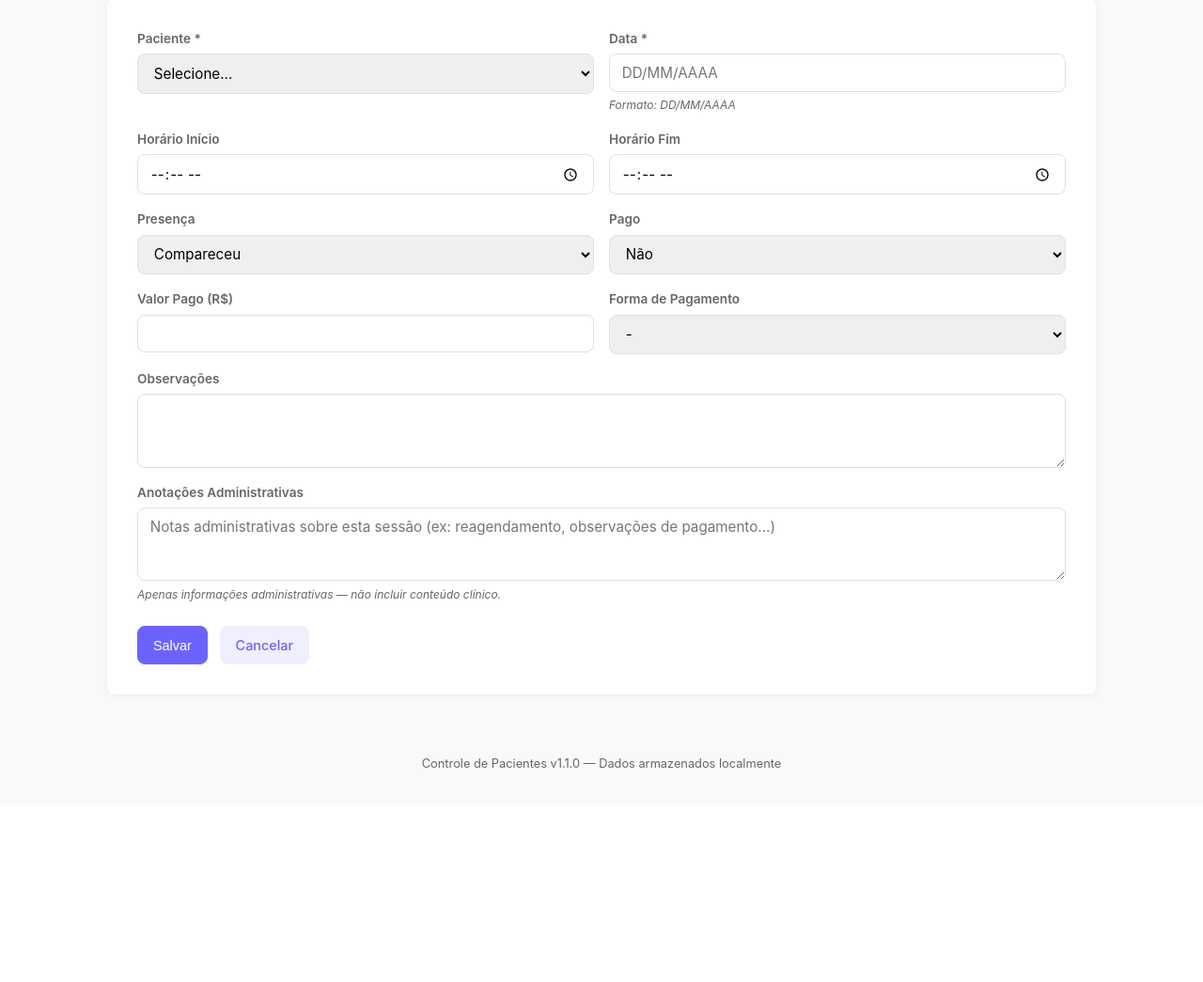
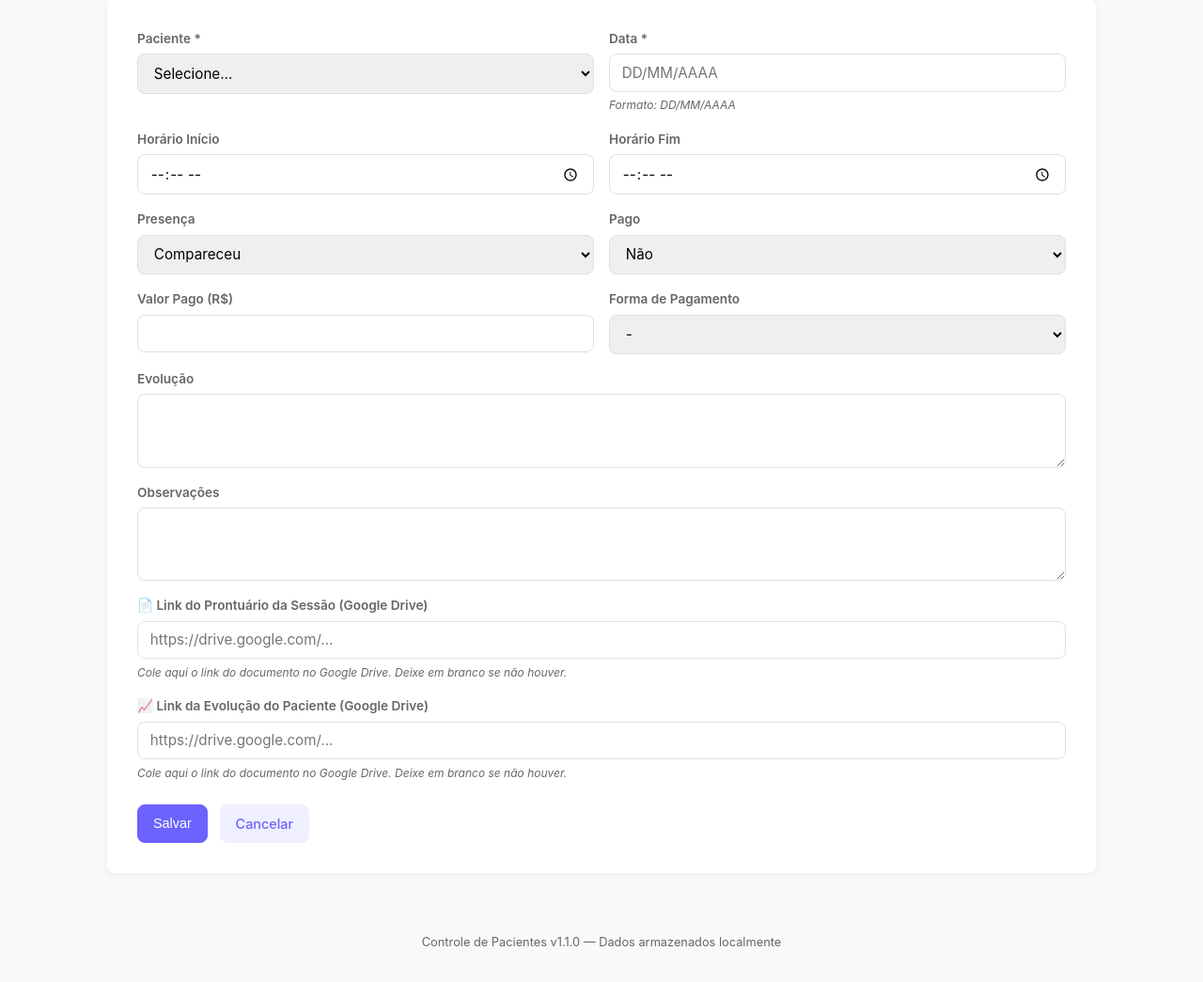
Before and after one commit to PauloMoura81/controle-pacientes, a Flask app: page /sessoes/nova in a window 1280 px wide. Shown: the part 147-1192 px from the top of the page at 94% size. Before the commit the page ends 964 px from the top, so only its background shows below. Run offline with Flask 3, Linux system fonts and the light colour scheme; data that the repository does not hold is empty.

Commit message:
feat: v1.2.0 - Integração Google Drive e campo Evolução
- Adiciona links de Prontuário da Sessão e Evolução do Paciente
  (Google Drive) ao registro de sessão, com validação de URL e
  abertura direta pelo app
- Adiciona logging em arquivo com rotação automática (dados/logs/app.log)
- Adiciona migração automática de schema na inicialização, para que
  bancos de produção já existentes recebam colunas novas sem perda de dados
- Substitui o campo "Anotações Administrativas" por "Evolução" no
  registro de sessão, exibido antes de "Observações"
- Corrige abertura do navegador para usar 127.0.0.1 em vez de localhost

```diff
--- a/app.py
+++ b/app.py
@@ -1,13 +1,16 @@
 """
 Controle de Pacientes - App Web Local
 Desenvolvido para psicólogos gerenciarem seus atendimentos.
-v1.1.0 - Melhorias de Usabilidade e Cadastro
+v1.2.0 - Integração Google Drive (Documentos Clínicos)
 """
 
 import io
 import csv
 import os
+import re
 import sys
+import logging
+from logging.handlers import RotatingFileHandler
 from datetime import datetime, date
 from flask import Flask, render_template, request, redirect, url_for, flash, jsonify, Response, send_file
 from flask_sqlalchemy import SQLAlchemy
@@ -21,12 +24,43 @@ else:
 DATA_DIR = os.path.join(BASE_DIR, "dados")
 os.makedirs(DATA_DIR, exist_ok=True)
 
+LOG_DIR = os.path.join(DATA_DIR, "logs")
+os.makedirs(LOG_DIR, exist_ok=True)
+
 app = Flask(__name__)
 app.config['SECRET_KEY'] = 'psico-controle-local-2024'
 app.config['SQLALCHEMY_DATABASE_URI'] = f"sqlite:///{os.path.join(DATA_DIR, 'pacientes.db')}"
 app.config['SQLALCHEMY_TRACK_MODIFICATIONS'] = False
 
 db = SQLAlchemy(app)
+
+
+# ==================== LOGGING ====================
+# Log em arquivo com rotação automática (para análise e troubleshooting)
+
+log_handler = RotatingFileHandler(
+    os.path.join(LOG_DIR, 'app.log'), maxBytes=1_000_000, backupCount=5, encoding='utf-8'
+)
+log_handler.setFormatter(logging.Formatter('%(asctime)s [%(levelname)s] %(message)s'))
+
+logger = logging.getLogger('controle_pacientes')
+logger.setLevel(logging.INFO)
+logger.addHandler(log_handler)
+
+app.logger.addHandler(log_handler)
+app.logger.setLevel(logging.INFO)
+
+
+# ==================== VALIDAÇÃO DE URL (Google Drive) ====================
+
+DRIVE_URL_PATTERN = re.compile(r'^https://(drive|docs)\.google\.com/', re.IGNORECASE)
+
+
+def _validar_url_drive(url):
+    """Aceita vazio (campo opcional) ou uma URL do drive.google.com / docs.google.com."""
+    if not url:
+        return True
+    return bool(DRIVE_URL_PATTERN.match(url.strip()))
 
 
 # ==================== MODELS ====================
@@ -68,8 +102,10 @@ class Sessao(db.Model):
     pago = db.Column(db.Boolean, default=False)
     valor_pago = db.Column(db.Float, default=0.0)
     forma_pagamento = db.Column(db.String(30), nullable=True)
+    evolucao = db.Column(db.Text, nullable=True)  # v1.2.0: evolução do paciente na sessão
     observacoes = db.Column(db.Text, nullable=True)
-    anotacoes = db.Column(db.Text, nullable=True)  # v1.1.0: anotações administrativas
+    link_prontuario = db.Column(db.Text, nullable=True)  # v1.2.0: link do Prontuário da Sessão (Google Drive)
+    link_evolucao = db.Column(db.Text, nullable=True)  # v1.2.0: link da Evolução do Paciente (Google Drive)
 
 
 # ==================== ROUTES ====================
@@ -142,6 +178,7 @@ def novo_paciente():
         )
         db.session.add(paciente)
         db.session.commit()
+        logger.info(f"Paciente criado: id={paciente.id} nome={paciente.nome}")
         flash('Paciente cadastrado com sucesso!', 'success')
         return redirect(url_for('listar_pacientes'))
     return render_template('paciente_form.html', paciente=None)
@@ -166,6 +203,7 @@ def editar_paciente(id):
         paciente.status = request.form.get('status', 'Ativo')
         paciente.observacoes = request.form.get('observacoes')
         db.session.commit()
+        logger.info(f"Paciente atualizado: id={paciente.id} nome={paciente.nome}")
         flash('Paciente atualizado!', 'success')
         return redirect(url_for('listar_pacientes'))
     return render_template('paciente_form.html', paciente=paciente)
@@ -182,6 +220,7 @@ def ver_paciente(id):
 @app.route('/pacientes/<int:id>/excluir', methods=['POST'])
 def excluir_paciente(id):
     paciente = Paciente.query.get_or_404(id)
+    logger.info(f"Paciente excluído: id={paciente.id} nome={paciente.nome}")
     db.session.delete(paciente)
     db.session.commit()
     flash(f'Paciente "{paciente.nome}" excluído.', 'success')
@@ -204,6 +243,11 @@ def nova_sessao():
         if not data:
             flash('A data da sessão é obrigatória.', 'error')
             return redirect(request.url)
+        link_prontuario = request.form.get('link_prontuario', '').strip() or None
+        link_evolucao = request.form.get('link_evolucao', '').strip() or None
+        if not _validar_url_drive(link_prontuario) or not _validar_url_drive(link_evolucao):
+            flash('Os links de Prontuário/Evolução devem ser URLs do Google Drive (drive.google.com ou docs.google.com).', 'error')
+            return redirect(request.url)
         # Calculate session number
         count = Sessao.query.filter_by(paciente_id=paciente_id, presenca='Compareceu').count()
         sessao = Sessao(
@@ -216,11 +260,14 @@ def nova_sessao():
             pago=request.form.get('pago') == 'Sim',
             valor_pago=float(request.form.get('valor_pago') or 0),
             forma_pagamento=request.form.get('forma_pagamento'),
+            evolucao=request.form.get('evolucao'),
             observacoes=request.form.get('observacoes'),
-            anotacoes=request.form.get('anotacoes')
+            link_prontuario=link_prontuario,
+            link_evolucao=link_evolucao
         )
         db.session.add(sessao)
         db.session.commit()
+        logger.info(f"Sessão criada: id={sessao.id} paciente_id={paciente_id} data={data}")
         flash('Sessão registrada!', 'success')
         return redirect(url_for('ver_paciente', id=paciente_id))
     pacientes = Paciente.query.filter_by(status='Ativo').order_by(Paciente.nome).all()
@@ -236,6 +283,11 @@ def editar_sessao(id):
         if not data:
             flash('A data da sessão é obrigatória.', 'error')
             return redirect(request.url)
+        link_prontuario = request.form.get('link_prontuario', '').strip() or None
+        link_evolucao = request.form.get('link_evolucao', '').strip() or None
+        if not _validar_url_drive(link_prontuario) or not _validar_url_drive(link_evolucao):
+            flash('Os links de Prontuário/Evolução devem ser URLs do Google Drive (drive.google.com ou docs.google.com).', 'error')
+            return redirect(request.url)
         sessao.data = data
         sessao.horario_inicio = request.form.get('horario_inicio')
         sessao.horario_fim = request.form.get('horario_fim')
@@ -243,9 +295,12 @@ def editar_sessao(id):
         sessao.pago = request.form.get('pago') == 'Sim'
         sessao.valor_pago = float(request.form.get('valor_pago') or 0)
         sessao.forma_pagamento = request.form.get('forma_pagamento')
+        sessao.evolucao = request.form.get('evolucao')
         sessao.observacoes = request.form.get('observacoes')
-        sessao.anotacoes = request.form.get('anotacoes')
+        sessao.link_prontuario = link_prontuario
+        sessao.link_evolucao = link_evolucao
         db.session.commit()
+        logger.info(f"Sessão atualizada: id={sessao.id} paciente_id={sessao.paciente_id}")
         flash('Sessão atualizada!', 'success')
         return redirect(url_for('ver_paciente', id=sessao.paciente_id))
     pacientes = Paciente.query.filter_by(status='Ativo').order_by(Paciente.nome).all()
@@ -256,6 +311,7 @@ def editar_sessao(id):
 def excluir_sessao(id):
     sessao = Sessao.query.get_or_404(id)
     paciente_id = sessao.paciente_id
+    logger.info(f"Sessão excluída: id={sessao.id} paciente_id={paciente_id}")
     db.session.delete(sessao)
     db.session.commit()
     flash('Sessão excluída.', 'success')
@@ -348,7 +404,7 @@ def exportar_sessoes():
     sessoes = Sessao.query.order_by(Sessao.data.desc()).all()
 
     headers = ['Paciente', 'Data', 'Horário Início', 'Horário Fim', 'Presença',
-               'Nº Sessão', 'Pago', 'Valor Pago', 'Forma Pagamento', 'Observações', 'Anotações']
+               'Nº Sessão', 'Pago', 'Valor Pago', 'Forma Pagamento', 'Evolução', 'Observações']
 
     rows = []
     for s in sessoes:
@@ -362,8 +418,8 @@ def exportar_sessoes():
             'Sim' if s.pago else 'Não',
             f'{s.valor_pago:.2f}',
             s.forma_pagamento or '',
-            s.observacoes or '',
-            s.anotacoes or ''
+            s.evolucao or '',
+            s.observacoes or ''
         ])
 
     if formato == 'excel':
@@ -449,11 +505,40 @@ def _export_excel(name, headers, rows):
     )
 
 
+# ==================== MIGRAÇÕES ====================
+
+def _run_migrations():
+    """Adiciona colunas novas a tabelas já existentes, sem apagar dados.
+
+    db.create_all() só cria tabelas ausentes — não altera tabelas que já
+    existem. Bancos de produção (com pacientes/sessões já cadastrados)
+    precisam desse passo para receber colunas adicionadas em versões novas.
+    """
+    inspector = db.inspect(db.engine)
+    if 'sessoes' not in inspector.get_table_names():
+        return  # tabela ainda não existe, será criada pelo create_all()
+
+    colunas_existentes = {c['name'] for c in inspector.get_columns('sessoes')}
+    colunas_novas = {
+        'link_prontuario': 'TEXT',
+        'link_evolucao': 'TEXT',
+        'evolucao': 'TEXT',
+    }
+    with db.engine.connect() as conn:
+        for nome, tipo in colunas_novas.items():
+            if nome not in colunas_existentes:
+                conn.execute(db.text(f'ALTER TABLE sessoes ADD COLUMN {nome} {tipo}'))
+                conn.commit()
+                logger.info(f"Migração: coluna '{nome}' adicionada à tabela 'sessoes'.")
+
+
 # ==================== MAIN ====================
 
 if __name__ == '__main__':
     with app.app_context():
+        _run_migrations()
         db.create_all()
-    print("\n  Controle de Pacientes v1.1.0")
-    print("  Acesse no navegador: http://localhost:5000\n")
+    logger.info("Aplicação iniciada - v1.2.0")
+    print("\n  Controle de Pacientes v1.2.0")
+    print("  Acesse no navegador: http://127.0.0.1:5000\n")
     app.run(host='127.0.0.1', port=5000, debug=False)
--- a/static/css/style.css
+++ b/static/css/style.css
@@ -454,14 +454,19 @@ tbody td a {
     gap: 0.8rem;
 }
 
-/* Anotacoes cell */
-.anotacoes-cell {
-    font-size: 0.8rem;
-    color: var(--text-light);
-    max-width: 150px;
-    overflow: hidden;
-    text-overflow: ellipsis;
+/* Doc links (Google Drive) */
+.doc-links {
     white-space: nowrap;
+}
+
+.doc-links a {
+    text-decoration: none;
+    font-size: 1.1rem;
+    margin-right: 0.3rem;
+}
+
+.doc-links a:hover {
+    opacity: 0.7;
 }
 
 /* Utilities */
--- a/templates/sessao_form.html
+++ b/templates/sessao_form.html
@@ -67,14 +67,25 @@
         </div>
 
         <div class="form-group full-width">
+            <label for="evolucao">Evolução</label>
+            <textarea id="evolucao" name="evolucao" rows="3">{{ sessao.evolucao if sessao is defined and sessao else '' }}</textarea>
+        </div>
+
+        <div class="form-group full-width">
             <label for="observacoes">Observações</label>
             <textarea id="observacoes" name="observacoes" rows="3">{{ sessao.observacoes if sessao is defined and sessao else '' }}</textarea>
         </div>
 
         <div class="form-group full-width">
-            <label for="anotacoes">Anotações Administrativas</label>
-            <textarea id="anotacoes" name="anotacoes" rows="3" placeholder="Notas administrativas sobre esta sessão (ex: reagendamento, observações de pagamento...)">{{ sessao.anotacoes if sessao is defined and sessao else '' }}</textarea>
-            <small class="form-hint">Apenas informações administrativas — não incluir conteúdo clínico.</small>
+            <label for="link_prontuario">📄 Link do Prontuário da Sessão (Google Drive)</label>
+            <input type="url" id="link_prontuario" name="link_prontuario" placeholder="https://drive.google.com/..." pattern="https://(drive|docs)\.google\.com/.*" value="{{ sessao.link_prontuario if sessao is defined and sessao and sessao.link_prontuario else '' }}">
+            <small class="form-hint">Cole aqui o link do documento no Google Drive. Deixe em branco se não houver.</small>
+        </div>
+
+        <div class="form-group full-width">
+            <label for="link_evolucao">📈 Link da Evolução do Paciente (Google Drive)</label>
+            <input type="url" id="link_evolucao" name="link_evolucao" placeholder="https://drive.google.com/..." pattern="https://(drive|docs)\.google\.com/.*" value="{{ sessao.link_evolucao if sessao is defined and sessao and sessao.link_evolucao else '' }}">
+            <small class="form-hint">Cole aqui o link do documento no Google Drive. Deixe em branco se não houver.</small>
         </div>
     </div>
 
--- a/templates/sessoes.html
+++ b/templates/sessoes.html
@@ -18,6 +18,7 @@
             <th class="sortable" data-col="3">Presença <span class="sort-icon"></span></th>
             <th>Pago</th>
             <th class="sortable" data-col="5">Valor <span class="sort-icon"></span></th>
+            <th>Docs</th>
             <th>Ações</th>
         </tr>
     </thead>
@@ -30,6 +31,11 @@
             <td><span class="badge badge-{{ s.presenca|lower }}">{{ s.presenca }}</span></td>
             <td>{{ 'Sim' if s.pago else 'Não' }}</td>
             <td class="financial-value">R$ {{ "%.2f"|format(s.valor_pago) }}</td>
+            <td class="doc-links">
+                {% if s.link_prontuario %}<a href="{{ s.link_prontuario }}" target="_blank" rel="noopener" title="Abrir Prontuário da Sessão">📄</a>{% endif %}
+                {% if s.link_evolucao %}<a href="{{ s.link_evolucao }}" target="_blank" rel="noopener" title="Abrir Evolução do Paciente">📈</a>{% endif %}
+                {% if not s.link_prontuario and not s.link_evolucao %}-{% endif %}
+            </td>
             <td class="actions-cell">
                 <a href="{{ url_for('editar_sessao', id=s.id) }}" class="btn btn-sm">Editar</a>
                 <form method="POST" action="{{ url_for('excluir_sessao', id=s.id) }}" class="inline-form" onsubmit="return confirmDelete('sessão de {{ s.data.strftime('%d/%m/%Y') }}')">
```
Also changed, not shown: templates/paciente_detalhe.html (+6 -2 lines), README.md, 1 other file.
